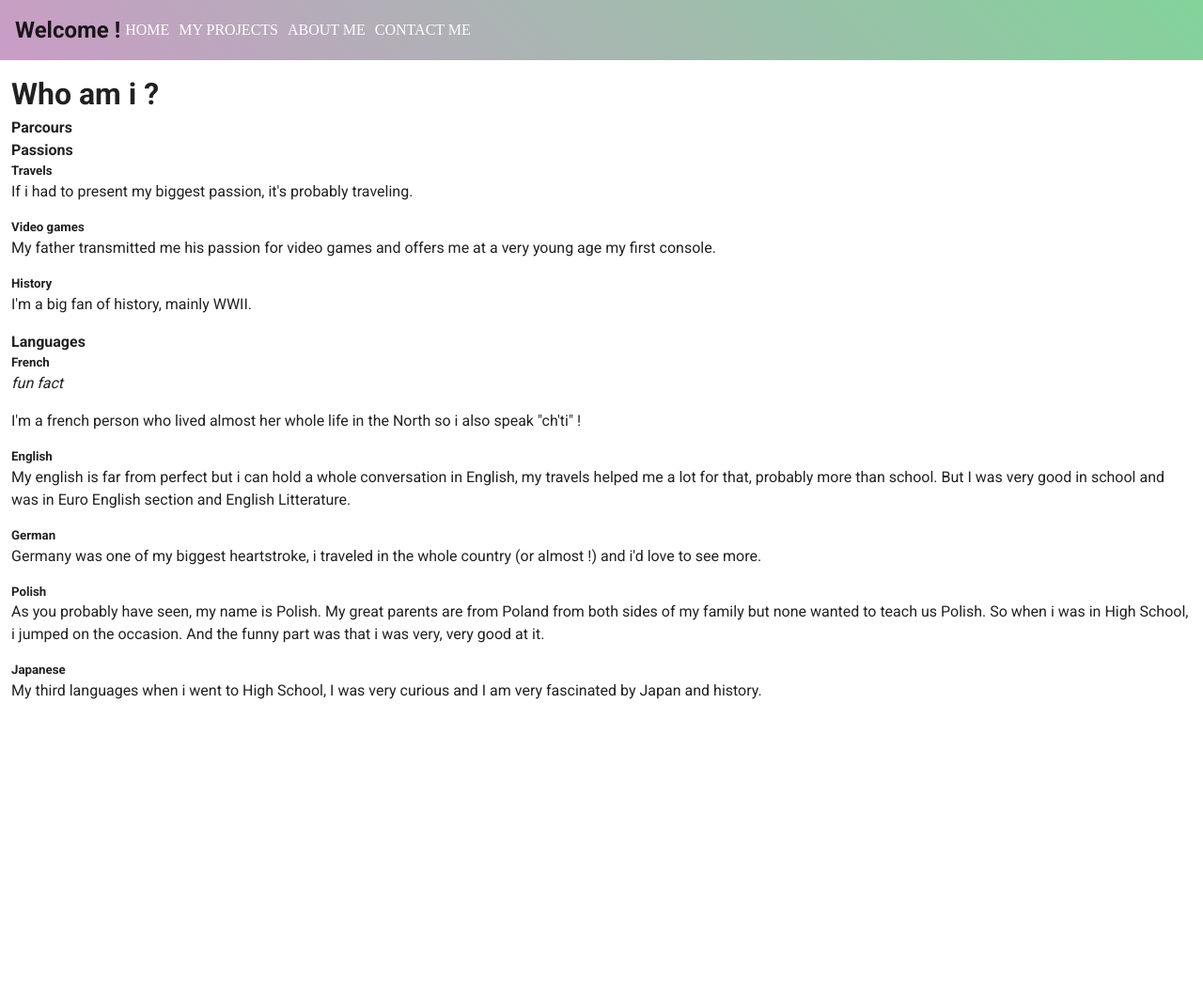
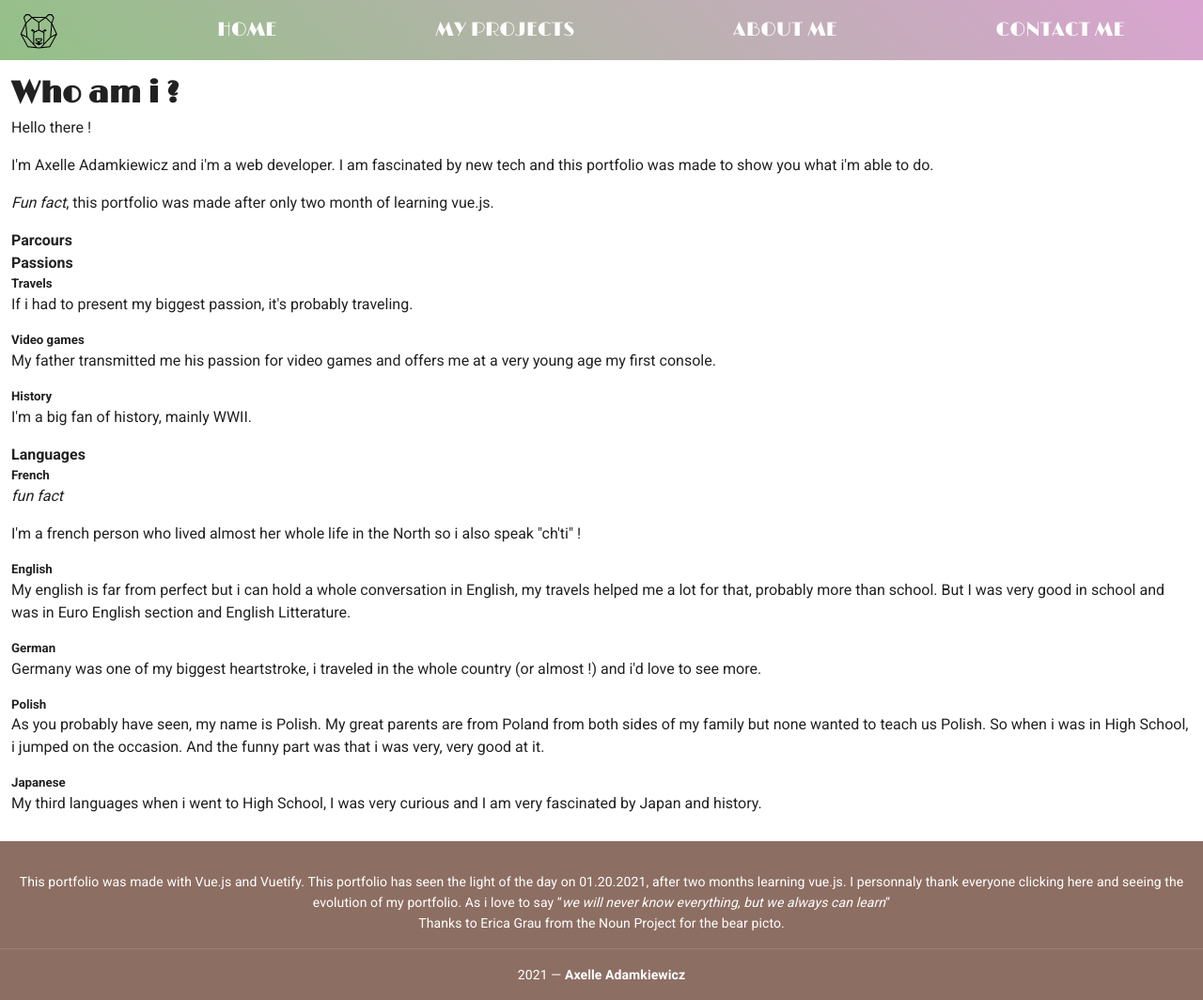
Before and after one commit to AxelleAdam/portfolio-vuejs, a Vue app: page /about in a window 1280 px wide. Shown: the whole page at 94% size. Before the commit the page ends 800 px from the top, so only its background shows below. Built offline with nearby package versions, Linux system fonts and the light colour scheme.

Commit message:
navbar, footer

```diff
--- a/public/index.html
+++ b/public/index.html
@@ -1,17 +1,43 @@
 <!DOCTYPE html>
 <html lang="en">
   <head>
-    <meta charset="utf-8">
-    <meta http-equiv="X-UA-Compatible" content="IE=edge">
-    <meta name="viewport" content="width=device-width,initial-scale=1.0">
-    <link rel="icon" href="<%= BASE_URL %>favicon.ico">
+    <meta charset="utf-8" />
+    <meta http-equiv="X-UA-Compatible" content="IE=edge" />
+    <meta name="viewport" content="width=device-width,initial-scale=1.0" />
+    <link rel="icon" href="<%= BASE_URL %>favicon.ico" />
     <title><%= htmlWebpackPlugin.options.title %></title>
-    <link rel="stylesheet" href="https://fonts.googleapis.com/css?family=Roboto:100,300,400,500,700,900">
-    <link rel="stylesheet" href="https://cdn.jsdelivr.net/npm/@mdi/font@latest/css/materialdesignicons.min.css">
+    <link
+      rel="stylesheet"
+      href="https://fonts.googleapis.com/css?family=Roboto:100,300,400,500,700,900"
+    />
+    <link
+      rel="stylesheet"
+      href="https://cdn.jsdelivr.net/npm/@mdi/font@latest/css/materialdesignicons.min.css"
+    />
+    <link
+      href="https://fonts.googleapis.com/css2?family=Poppins"
+      rel="stylesheet"
+    />
+    <link
+      href="https://fonts.googleapis.com/css2?family=Abril+Fatface"
+      rel="stylesheet"
+    />
+    <link
+      href="https://fonts.googleapis.com/css2?family=Limelight"
+      rel="stylesheet"
+    />
+    <link
+      href="https://fonts.googleapis.com/css2?family=Open+Sans"
+      rel="stylesheet"
+    />
   </head>
   <body>
     <noscript>
-      <strong>We're sorry but <%= htmlWebpackPlugin.options.title %> doesn't work properly without JavaScript enabled. Please enable it to continue.</strong>
+      <strong
+        >We're sorry but <%= htmlWebpackPlugin.options.title %> doesn't work
+        properly without JavaScript enabled. Please enable it to
+        continue.</strong
+      >
     </noscript>
     <div id="app"></div>
     <!-- built files will be auto injected -->
--- a/src/App.vue
+++ b/src/App.vue
@@ -1,13 +1,13 @@
 <template>
   <v-app>
     <v-app-bar app class="navbar" flat>
-      <div class="d-flex align-center">
-        <h2>Welcome !</h2>
+      <div class="justify-space-between d-flex align-center navbar2">
+        <div class="bear"><v-img src="./store/bear.svg" /></div>
+        <router-link to="/">Home</router-link>
+        <router-link to="/project">My projects</router-link>
+        <router-link to="/about">About me</router-link>
+        <router-link to="/contact">Contact me</router-link>
       </div>
-      <router-link to="/">Home</router-link>
-      <router-link to="/project">My projects</router-link>
-      <router-link to="/about">About me</router-link>
-      <router-link to="/contact">Contact me</router-link>
     </v-app-bar>
 
     <v-main>
@@ -16,16 +16,33 @@
         <router-view></router-view>
       </v-container>
     </v-main>
+
+    <v-footer dark padless>
+      <v-card flat tile class="brown lighten-1 white--text text-center">
+        <v-card-text> </v-card-text>
+
+        <v-card-text class="white--text pt-0">
+          This portfolio was made with Vue.js and Vuetify. This portfolio has
+          seen the light of the day on 01.20.2021, after two months learning
+          vue.js. I personnaly thank everyone clicking here and seeing the
+          evolution of my portfolio. As i love to say
+          <q><i>we will never know everything, but we always can learn</i></q
+          ><br />Thanks to Erica Grau from the Noun Project for the bear picto.
+        </v-card-text>
+
+        <v-divider></v-divider>
+
+        <v-card-text class="white--text">
+          {{ new Date().getFullYear() }} — <strong>Axelle Adamkiewicz</strong>
+        </v-card-text>
+      </v-card>
+    </v-footer>
   </v-app>
 </template>
 
 <script>
 export default {
   name: "App",
-
-  data: () => ({
-    //
-  }),
 };
 </script>
 <style lang="scss" scoped>
@@ -33,16 +50,27 @@ body {
   font-family: open sans;
 }
 .navbar {
-  background: linear-gradient(45deg, #ca9cc6, #82d39a);
-  text-align: center;
+  background: linear-gradient(45deg, #93c087, rgb(218, 164, 209));
   color: white;
+  width: 100%;
+
+  .navbar2 {
+    width: 95%;
+  }
   a {
     color: #fdfdfd;
     text-decoration: none;
     text-transform: uppercase;
     padding: 5px;
-    text-align: center;
-    font-family: elsie;
+    font-size: 130%;
+    font-family: limelight;
+  }
+  .bear {
+    width: 4vw;
+    margin-top: 15px;
   }
 }
+h2 {
+  font-family: Limelight;
+}
 </style>
--- a/src/router/index.js
+++ b/src/router/index.js
@@ -17,6 +17,22 @@ const routes = [
     // this generates a separate chunk (about.[hash].js) for this route
     // which is lazy-loaded when the route is visited.
     component: () => import(/* webpackChunkName: "about" */ '../views/About.vue')
+  },
+  {
+    path: '/project',
+    name: 'My project',
+    // route level code-splitting
+    // this generates a separate chunk (about.[hash].js) for this route
+    // which is lazy-loaded when the route is visited.
+    component: () => import(/* webpackChunkName: "about" */ '../views/Project.vue')
+  },
+  {
+    path: '/contact',
+    name: 'Contact me',
+    // route level code-splitting
+    // this generates a separate chunk (about.[hash].js) for this route
+    // which is lazy-loaded when the route is visited.
+    component: () => import(/* webpackChunkName: "about" */ '../views/Contact.vue')
   }
 ]
 
--- a/src/views/About.vue
+++ b/src/views/About.vue
@@ -1,7 +1,15 @@
 <template>
   <div class="about">
     <h1>Who am i ?</h1>
-
+    <p>Hello there !</p>
+    <p>
+      I'm Axelle Adamkiewicz and i'm a web developer. I am fascinated by new
+      tech and this portfolio was made to show you what i'm able to do.
+    </p>
+    <p>
+      <i>Fun fact</i>, this portfolio was made after only two month of learning
+      vue.js.
+    </p>
     <h4>Parcours</h4>
     <h4>Passions</h4>
     <h5>Travels</h5>
@@ -46,3 +54,8 @@
     </p>
   </div>
 </template>
+<style lang="scss" scoped>
+h1 {
+  font-family: limelight;
+}
+</style>
--- a/src/views/Contact.vue
+++ b/src/views/Contact.vue
@@ -4,3 +4,10 @@
     <h3>Contacting me is pretty easy.</h3>
   </div>
 </template>
+<script>
+// @ is an alias to /src
+
+export default {
+  name: "contact",
+};
+</script>
--- a/src/views/Home.vue
+++ b/src/views/Home.vue
@@ -1,6 +1,11 @@
 <template>
   <div class="home">
-    <h1>Hello stranger</h1>
+    <h1>Hello stranger ! Welcome here !</h1>
+    <h2>I hope you're having a good day.</h2>
+    <h3>
+      I am <i>Axelle Adamkiewicz</i> and you are on my portfolio. Everything
+      here is made with Vue.js.
+    </h3>
   </div>
 </template>
 
@@ -11,3 +16,9 @@ export default {
   name: "Home",
 };
 </script>
+<style scoped lang="scss">
+.home {
+  text-align: center;
+  height: 85vh;
+}
+</style>
--- a/src/views/Project.vue
+++ b/src/views/Project.vue
@@ -1,3 +1,12 @@
 <template>
-  <h1>My projects page</h1>
+  <div class="project">
+    <h1>My projects page</h1>
+  </div>
 </template>
+<script>
+// @ is an alias to /src
+
+export default {
+  name: "project",
+};
+</script>
```
Also changed, not shown: src/components/HelloWorld.vue (deleted, +0 -151 lines), src/store/bear.svg (added).
